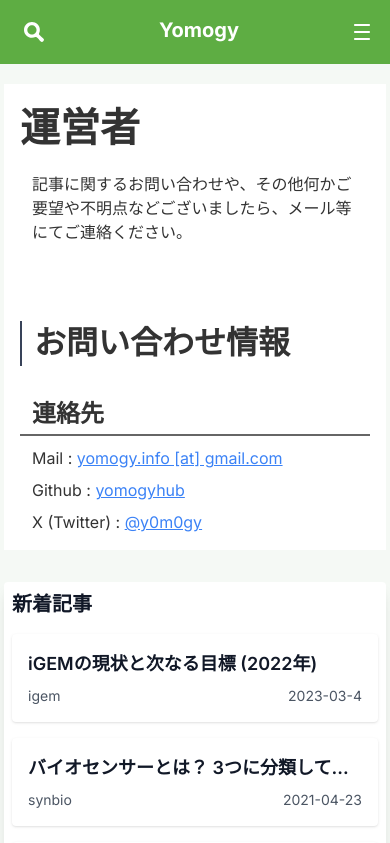
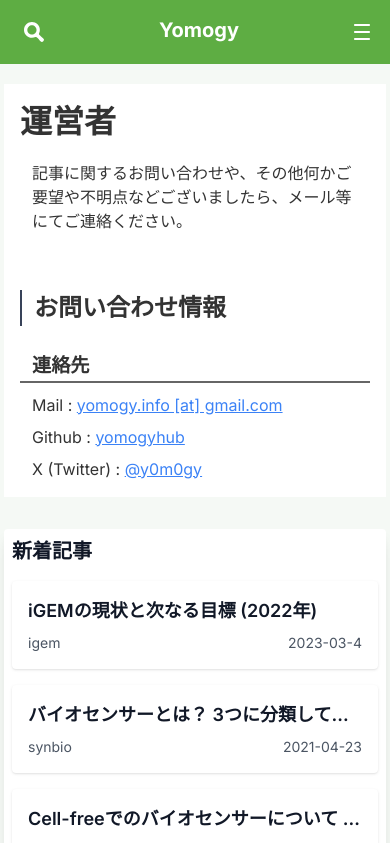
Before and after one commit to yomogyhub/yomogy_main, a Next.js app: page /contact in a window 390 px wide. Shown: the top 843 px of the page. Built offline with nearby package versions, Linux system fonts and the light colour scheme; no server answers.

Commit message:
fix style

```diff
--- a/src/components/blog-post.tsx
+++ b/src/components/blog-post.tsx
@@ -68,7 +68,7 @@ const BlogPost: React.FC<BlogPostOnlyProps> = ({
         </Link>
       </div>
 
-      <h1 className="text-3xl md:text-xl font-bold mb-4 text-gray-800 dark:text-gray-100">
+      <h1 className="text-3xl md:text-sm font-bold mb-4 text-gray-800 dark:text-gray-100">
         {data.title}
       </h1>
       <div className="flex items-center mb-4 space-x-4">
--- a/src/styles/globals.css
+++ b/src/styles/globals.css
@@ -107,6 +107,25 @@ blockquote {
   padding: 0 12px;
   border-bottom: 2px solid #666;
 }
+
+/* スマホの画面サイズでのスタイル */
+@media (max-width: 640px) {
+  .blog_main h1 {
+    font-size: 2rem;
+    line-height: 2.8rem;
+  }
+
+  .blog_main h2 {
+    font-size: 1.5rem;
+    line-height: 2.2rem;
+  }
+
+  .blog_main h3 {
+    font-size: 1.2rem;
+    line-height: 2rem;
+  }
+}
+
 .blog_main p {
   padding: 0 12px;
 }
```
